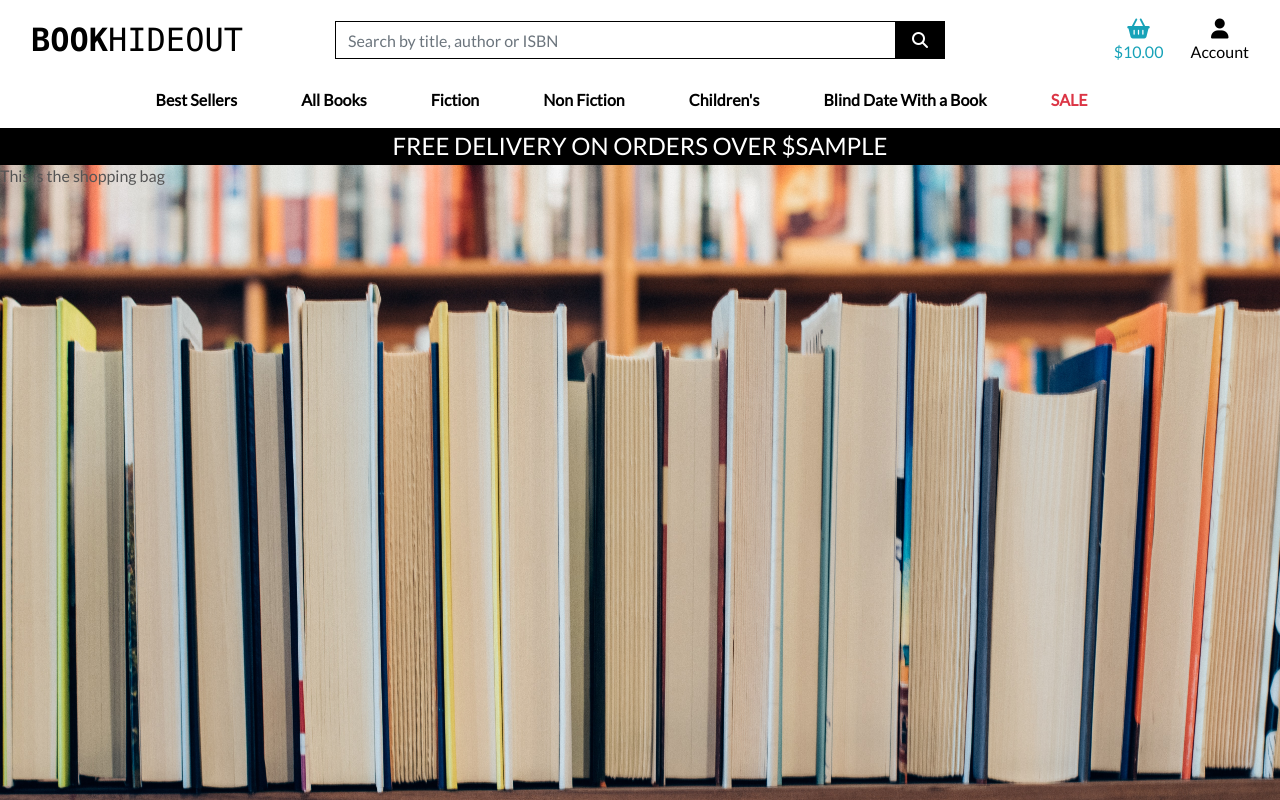
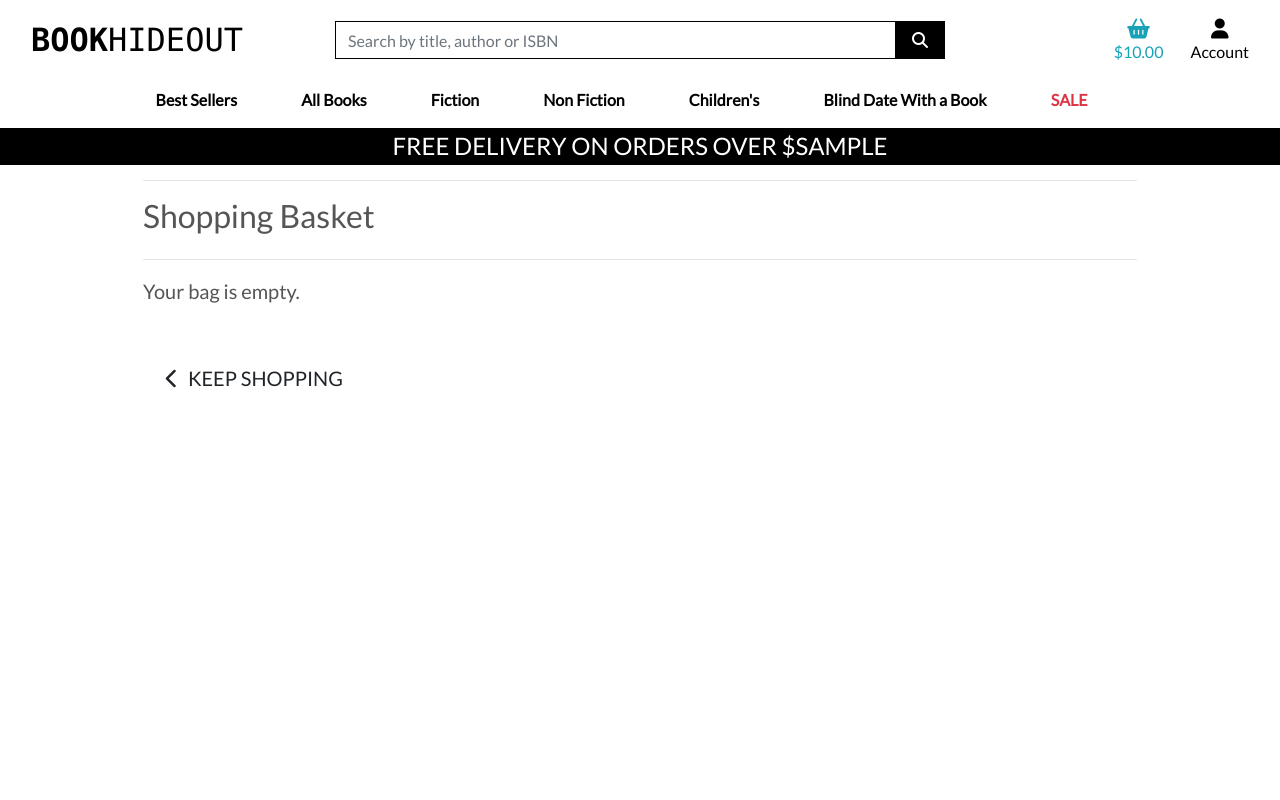
Before and after one commit to 4n4ru/CI-PP5-Book-Hideout, a Django app: template bag/templates/bag/bag.html in a window 1280 px wide. Run offline with Django 3.2, Linux system fonts and the light colour scheme; the template is opened without the code that fills it: most values are stand-ins (such as "Sample title", 1, 10 or a date in 2020); parts of the project's set-up code (start-up, migrations or seed data) failed here and were passed over; some libraries are stand-ins or nearby versions.

Commit message:
Feat: Add content for empty shopping bag

```diff
--- a/bag/templates/bag/bag.html
+++ b/bag/templates/bag/bag.html
@@ -10,5 +10,29 @@
 {% endblock %}
 
 {% block content %}
-    <div>This is the shopping bag</div>
+    <div class="white-overlay"></div>
+    <div class="container mb-2">
+        <div class="row">
+            <div class="col">
+                <hr>
+                <h2 class="mb-4">Shopping Basket</h2>
+                <hr>
+            </div>
+        </div>
+        <div class="row">
+            <div class="col">
+                {% if bag_items %}
+                    <div class="table-responsive rounded"></div>
+                {% else %}
+                    <p class="lead mb-5">Your bag is empty.</p>
+                    <a href="{% url 'products' %}" class="btn btn-outline-black rounded-0 btn-lg">
+                        <span class="icon">
+                            <i class="fas fa-chevron-left"></i>
+                        </span>
+                        <span class="text-uppercase">Keep Shopping</span>
+                    </a>
+                {% endif %}
+            </div>
+        </div>
+    </div>
 {% endblock %}
```
